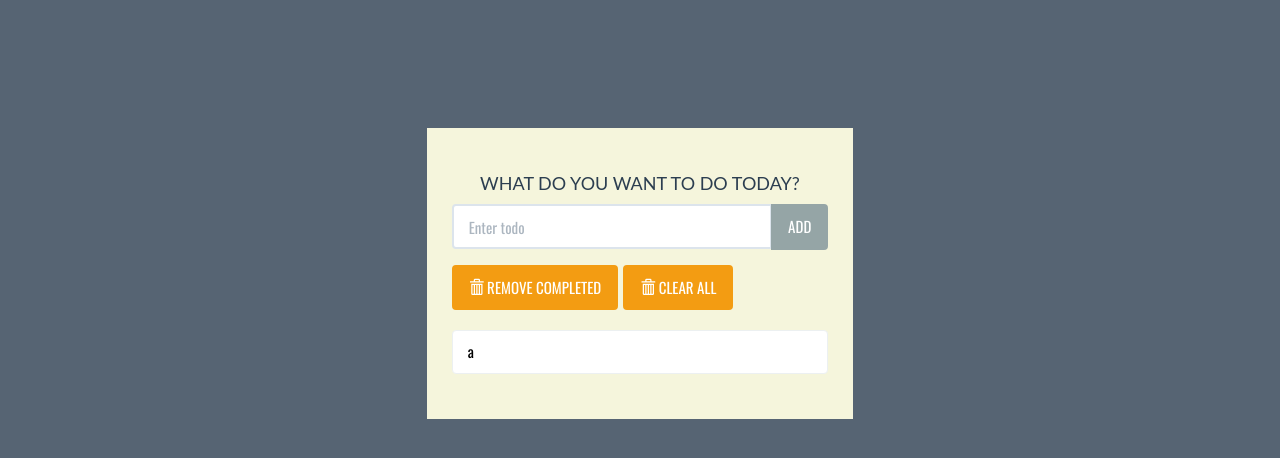
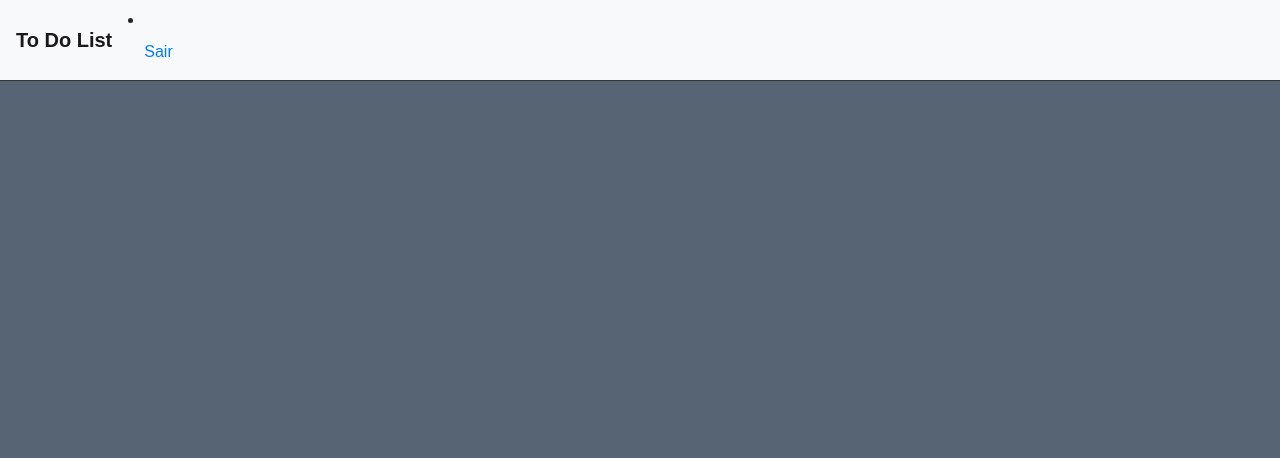
Before and after one commit to xiaoyongkong/To_do_List, a Django app: page / in a window 1280 px wide. Shown: the top 458 px of the page. Run offline with Django 3.2, Linux system fonts and the light colour scheme; a user stored in the database is signed in; data comes from the database, SQL or seed files in the repository; both versions use the stored data as it was after the commit; some libraries are stand-ins or nearby versions.

Commit message:
logout function

```diff
--- a/todo/static/styles.css
+++ b/todo/static/styles.css
@@ -2,6 +2,35 @@
 	background: rgba(44, 62, 80, .8);
 	font-family: 'Oswald', 'Futura', sans-serif;
 }
+
+.container-fluid {
+  padding: 0;
+}
+
+.container-fluid .row {
+  margin: 0;
+}
+
+/* Navbar */
+
+.navbar  {
+  border-bottom: 1px solid #333;
+  margin-bottom: 20px;
+}
+
+.navbar-nav {
+  margin: auto;
+}
+
+.navbar-brand {
+  font-weight: bold;
+}
+
+.navbar-light .navbar-nav a.nav-link {
+  color: #333;
+  letter-spacing: 1px;
+}
+
 #wrapper {
 	margin-top: 10% !important;
 }
--- a/todo/templates/base.html
+++ b/todo/templates/base.html
@@ -14,9 +14,11 @@
       <div class="container-fluid">
           <nav class="navbar navbar-expand-lg navbar-light bg-light">
               <a class="navbar-brand" href="/">To Do List</a>
-              <button class="navbar-toggler" type="button" data-toggle="collapse" data-target="#navbarSupportedContent" aria-controls="navbarSupportedContent" aria-expanded="false" aria-label="Toggle navigation">
-                  <span class="navbar-toggler-icon"></span>
-              </button>
+              {%  if user.is_authenticated %}
+                <li class="nav-item">
+                  <a class="nav-link" href="/accounts/logout">Sair</a>
+                </li>
+              {%  endif %}
           </nav>
           {% block content %}
           {% endblock %}
--- a/todo/templates/index.html
+++ b/todo/templates/index.html
@@ -1,3 +1,4 @@
+{% extends  'base.html' %}
 {% load static %}
 <!DOCTYPE html>
 <html lang="en">
```
Also changed, not shown: db.sqlite3.
